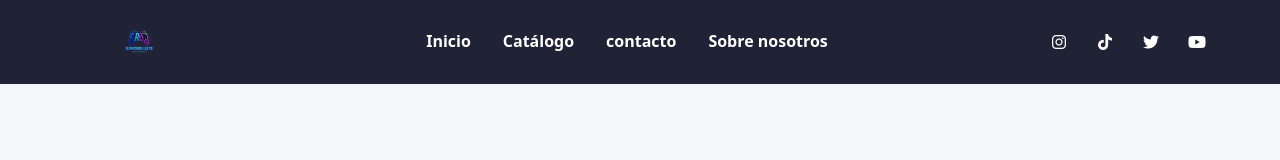
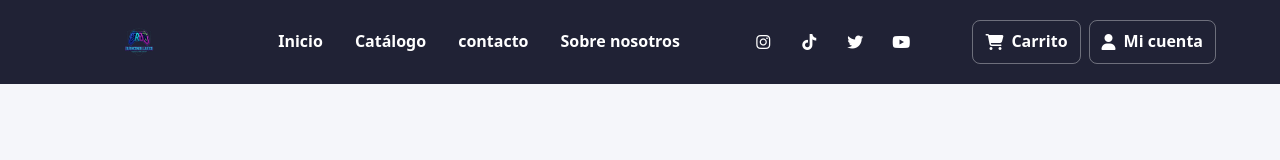
Before and after one commit to mropero-ilerna/elrincondeljuego, a plain HTML site: page catalago.html in a window 1280 px wide. Drawn offline with Linux system fonts and the light colour scheme.

Commit message:
Carrito y login

```diff
--- a/catalago.html
+++ b/catalago.html
@@ -22,6 +22,10 @@
         <a href="" aria-label="X"><i class="fab fa-twitter"></i></a>
         <a href="" aria-label="YouTube"><i class="fab fa-youtube"></i></a>
       </div>
+        <div class="top-bar-actions">
+        <a href="carrito.html"><i class="fas fa-shopping-cart" aria-hidden="true"></i> Carrito</a>
+        <a href="login.html"><i class="fas fa-user" aria-hidden="true"></i> Mi cuenta</a>
+        </div>
     </header>
 </body>
 </html>
--- a/css/main.css
+++ b/css/main.css
@@ -157,7 +157,8 @@ textarea {
 }
 
 .top-bar-content,
-.top-bar-icons {
+.top-bar-icons,
+.top-bar-actions {
     display: flex;
     align-items: center;
     gap: 8px;
@@ -186,6 +187,24 @@ textarea {
 }
 
 .top-bar-icons a:hover {
+    background: rgb(255 255 255 / 12%);
+    color: var(--color-acento);
+}
+
+.top-bar-actions a {
+    display: inline-flex;
+    align-items: center;
+    gap: 8px;
+    padding: 8px 12px;
+    border: 1px solid rgb(255 255 255 / 35%);
+    border-radius: 8px;
+    color: #ffffff;
+    font-weight: 600;
+    white-space: nowrap;
+}
+
+.top-bar-actions a:hover,
+.top-bar-actions a:focus-visible {
     background: rgb(255 255 255 / 12%);
     color: var(--color-acento);
 }
@@ -237,14 +256,15 @@ footer p {
     color: #d5d6df;
 }
 
-@media (max-width: 760px) {
+@media (max-width: 1000px) {
     .top-bar {
         flex-direction: column;
         gap: 12px;
         padding-block: 16px;
     }
 
-    .top-bar-content {
+    .top-bar-content,
+    .top-bar-actions {
         flex-wrap: wrap;
         justify-content: center;
     }
```
